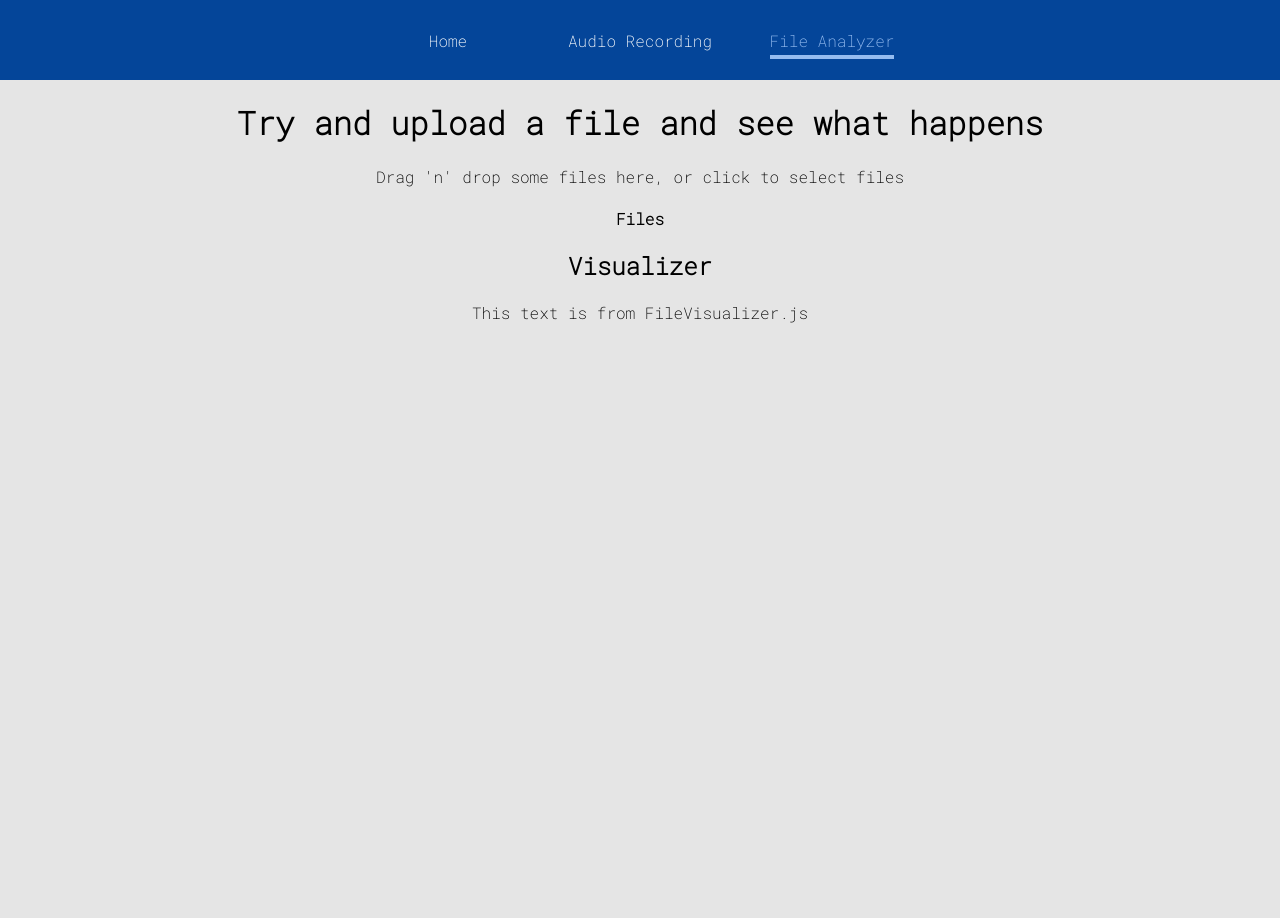
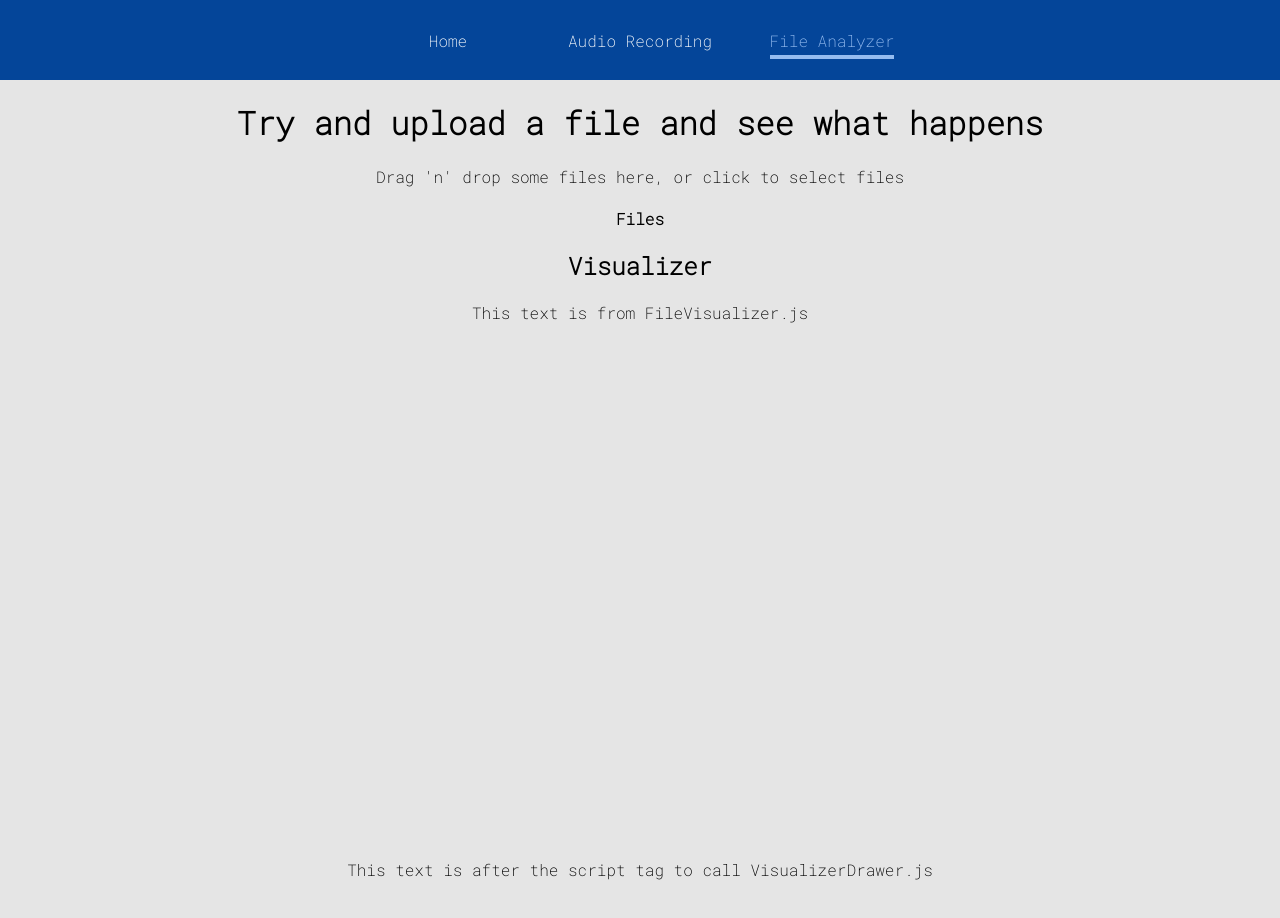
Before and after one commit to INDAPlus20/sahlest-emilsjol-nodelius-project, a React (Create React App) app in the folder user-application/: page /FileAnalyzer in a window 1280 px wide. Shown: the top 918 px of the page. After the commit the page ends 896 px from the top, so only its background shows below. Built offline with nearby package versions, Linux system fonts and the light colour scheme.

Commit message:
fler försök till att få det att fungera

```diff
--- a/user-application/src/components/FileVisualizer/FileVisualizer.js
+++ b/user-application/src/components/FileVisualizer/FileVisualizer.js
@@ -5,10 +5,11 @@ function FileVisualizer() {
         <div>
           <section className="container">
             <p> This text is from FileVisualizer.js</p>
-            <canvas id = "visualizerCanvas" width = "600" height = "600"></canvas>
-            <script async>
+            <canvas id = "visualizerCanvas" width = "500" height = "500"></canvas>
+            <script>
                 VisualizerDrawer();
             </script>
+            <p> This text is after the script tag to call VisualizerDrawer.js</p>
           </section>
         </div>
       );
--- a/user-application/src/components/FileVisualizer/VisualizerDrawer.js
+++ b/user-application/src/components/FileVisualizer/VisualizerDrawer.js
@@ -18,6 +18,8 @@ function VisualizerDrawer() {
         ctx.fillRect(i, 0, 4, i)
        }
 
+       console.log("VisualizerDrawer.js was called");
+
 }
 
 export default VisualizerDrawer;
```
